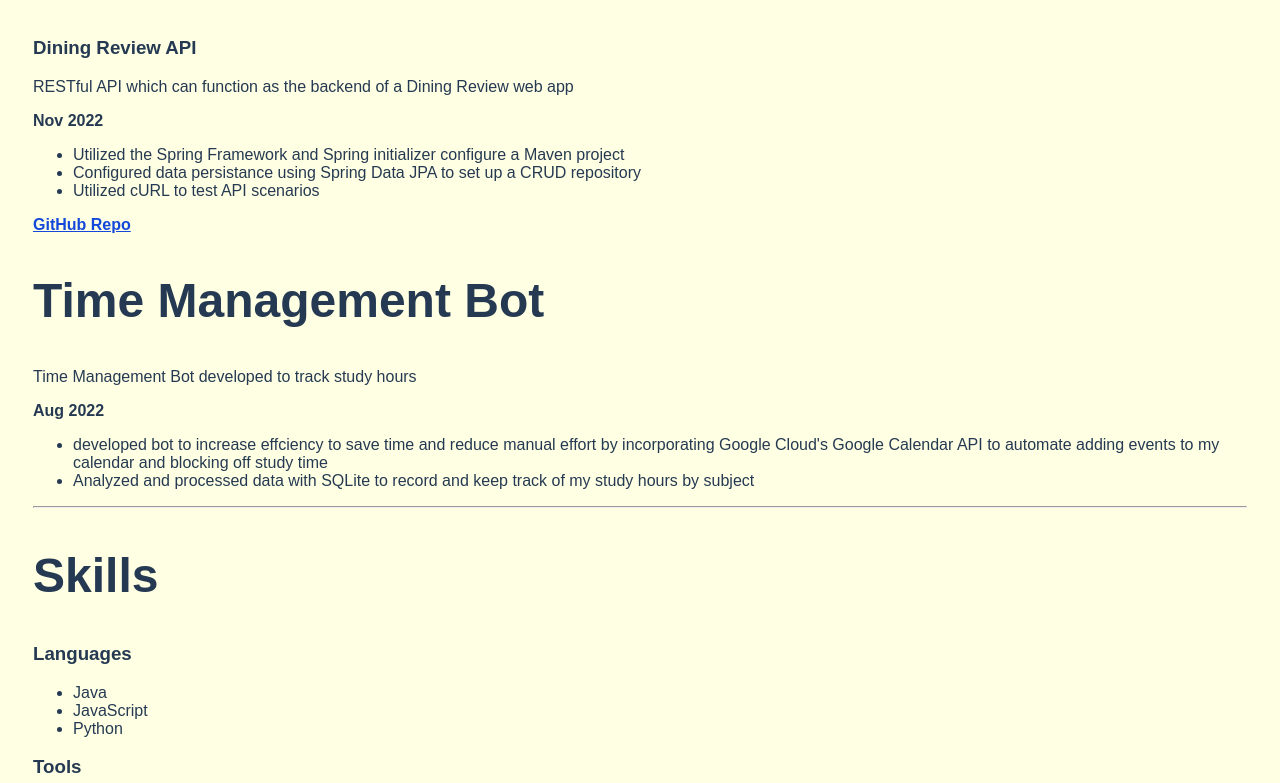
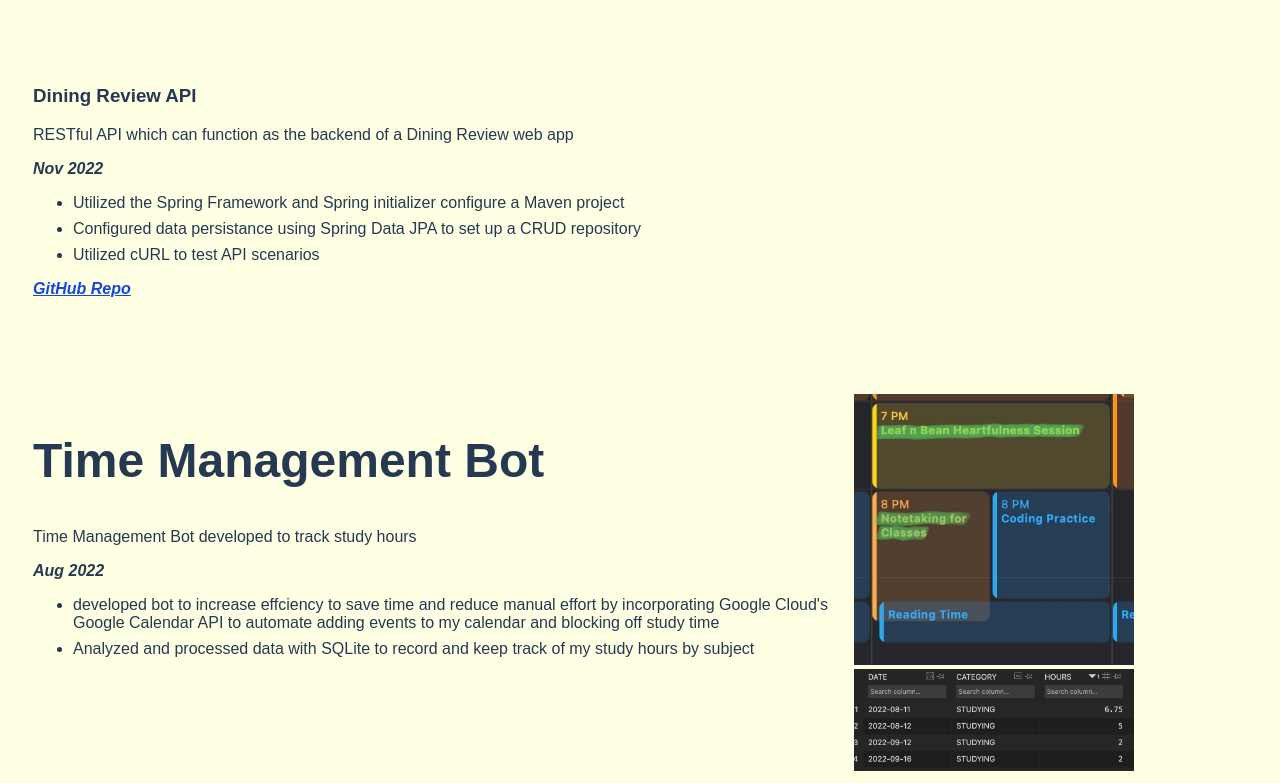
Before and after one commit to s-mehra/PersonalWebsite, a plain HTML site: page index.html in a window 1280 px wide. Shown: the part 657-1440 px from the top of the page. Drawn offline with Linux system fonts and the light colour scheme.

Commit message:
Added and styled images for time manager project

```diff
--- a/index.html
+++ b/index.html
@@ -45,6 +45,7 @@
         <hr>
         <h2>Recent Work</h2>
         <article id="dining-review-api">
+            <div>
                 <h3>Dining Review API</h3>
                 <p>RESTful API which can function as the backend of a Dining Review web app</p>
                 <strong>Nov 2022</strong>
@@ -54,8 +55,10 @@
                     <li>Utilized cURL to test API scenarios</li>
                 </ul>
             <a class="project-work" href="https://github.com/s-mehra/DiningReviewAPI" target="blank"><strong>GitHub Repo</strong></a>
+            </div>
         </article>
         <article id="time-management-bot">
+            <div>
                 <h2>Time Management Bot</h2>
             <p>Time Management Bot developed to track study hours</p>
             <strong>Aug 2022</strong>
@@ -63,7 +66,11 @@
                 <li>developed bot to increase effciency to save time and reduce manual effort by incorporating Google Cloud's Google Calendar API to automate adding events to my calendar and blocking off study time</li>
                 <li>Analyzed and processed data with SQLite to record and keep track of my study hours by subject</li>
             </ul>
-
+            </div>
+            <div id="article-img">
+                <img src="media/TimeManagerPic1.jpg">
+                <img src="media/TimeManagerPic2.png">
+            </div>
         </article>
     </section>
     <hr>
--- a/style.css
+++ b/style.css
@@ -10,15 +10,53 @@ h2 {
     font-size: 3rem;
 }
 
-.profile {
+img {
     width: 280px;
     margin-inline-end: 4rem;
-    border-radius: 50%;
+}
+
+img .profile {
+  border-radius: 50%;
 }
 
 #about-me {
     display:flex;
 }
+
+.projects {
+  padding-block-end: 3rem;
+}
+
+article {
+  display: flex;
+  padding: 3rem 0;
+}
+
+article strong {
+  font-style: italic;
+  font-weight: 600;
+}
+
+article h3 {
+  margin-block-start: 0;
+}
+
+article a {
+  font-weight: 700;
+  padding: 2rem 0;
+}
+
+article li {
+  margin-block-end: 0.5rem;
+}
+
+article .article-img {
+  width: 512px;
+  min-width: 512px;
+  margin-inline-start: 4rem;
+}
+
+
 
 .project-work, .project-work:visited, .project-work:hover, .project-work:active {
   color: #1348DA;
```
Also changed, not shown: media/TimeManagerPic1.jpg (added), media/TimeManagerPic2.png (added). Lines whose indentation alone changed are shown as unchanged.
